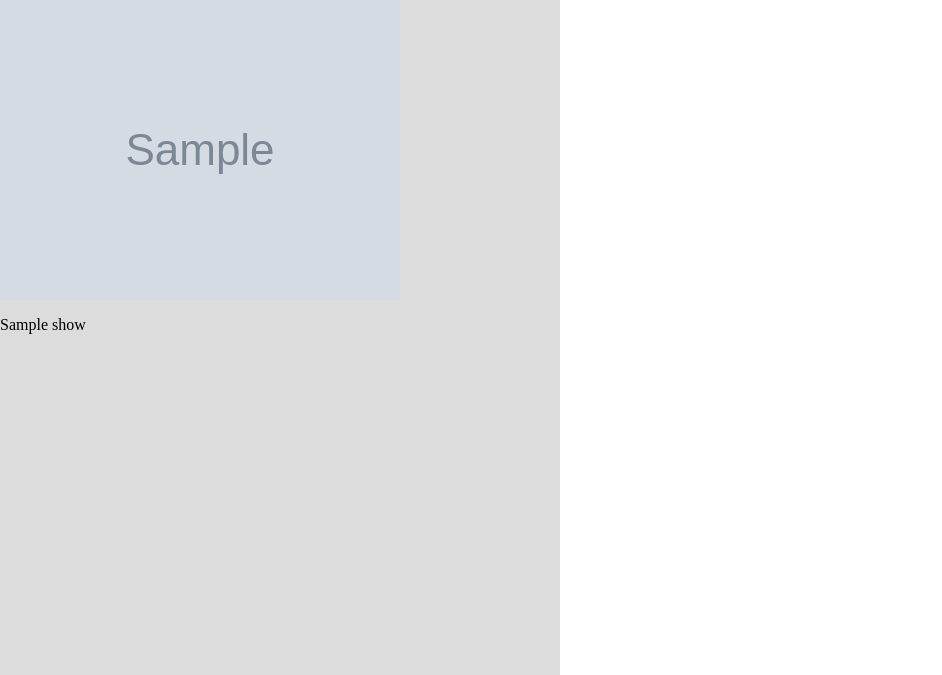
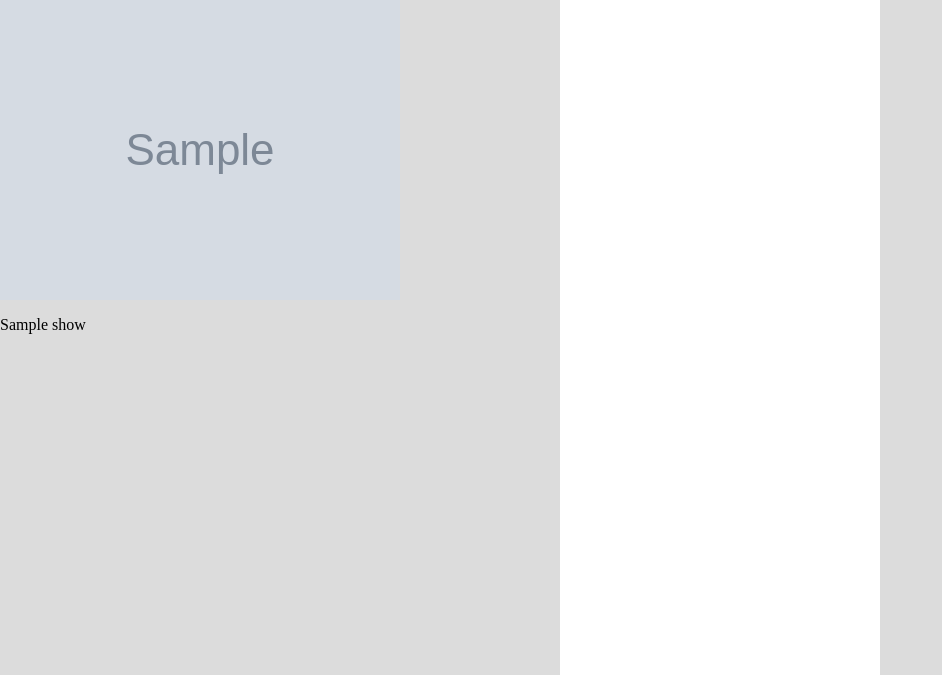
Before and after one commit to xanndevs/web_programming_project, a Flask app: page / in a window 1280 px wide. Shown: the part 125-800 px from the top of the page, without its empty margins (0-942 px from the left). Run offline with Flask 3, Linux system fonts and the light colour scheme; tables that the repository leaves empty hold one stand-in row (values such as "Sample post"); grey boxes marked "Sample" are stand-in pictures; some libraries are stand-ins or nearby versions.

Commit message:
commiting to make sure

```diff
--- a/app/static/css/styles.css
+++ b/app/static/css/styles.css
@@ -321,3 +321,7 @@ body {
 }
 
 }
+
+.right-panel{
+    background-color: gainsboro;
+}
```
Also changed, not shown: 1 other file.
